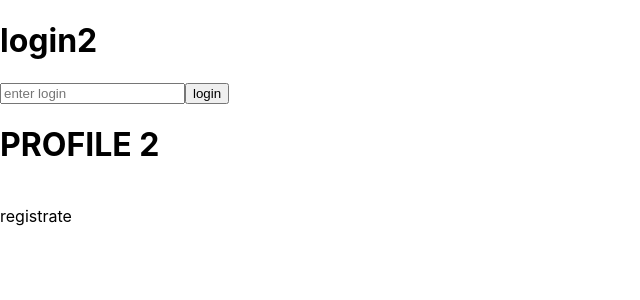
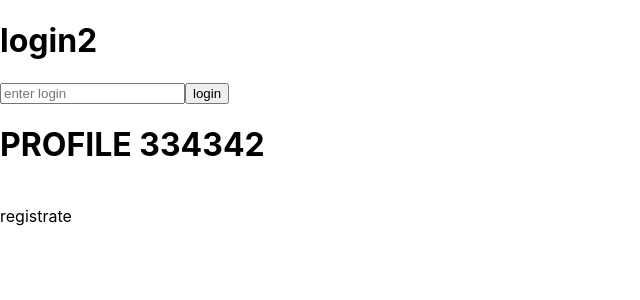
Before and after one commit to safronman/test_git2, a React (Create React App) app: page / in a window 1280 px wide. Shown: the top 300 px of the page, without its empty margins (0-640 px from the left). Built offline with nearby package versions, Linux system fonts and the light colour scheme.

Commit message:
commit Egor

```diff
--- a/src/App.js
+++ b/src/App.js
@@ -10,7 +10,7 @@ function App() {
         <button>login</button>
       </div>
       <div>
-        <h1>PROFILE 2</h1>
+        <h1>PROFILE 334342</h1>
         <img src="" alt="" />
       </div>
       <div>registrate</div>
```
